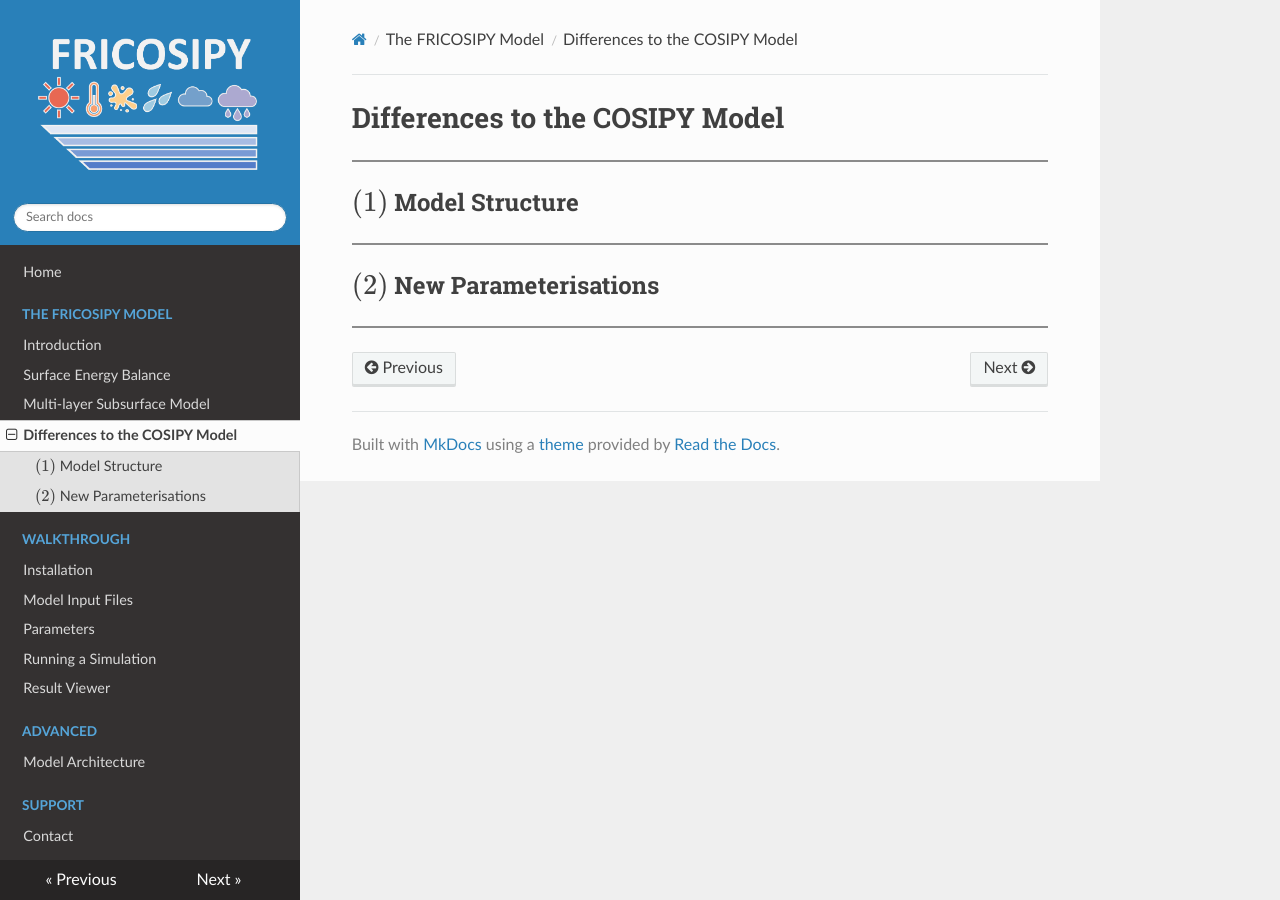
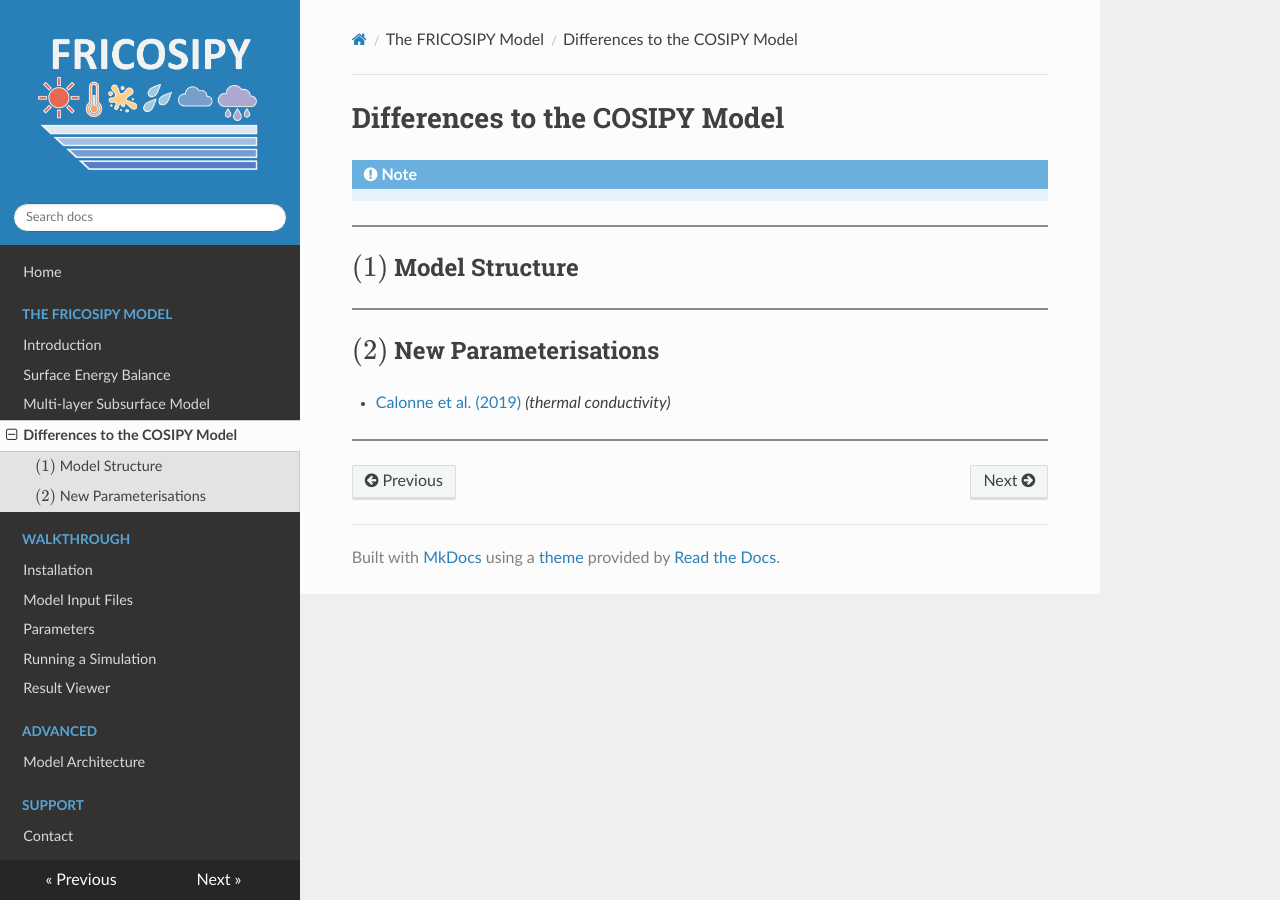
Before and after one commit to MarcusGastaldello/FRICOSIPY, an MkDocs documentation site: the page built from docs/differences.md, in a window 1280 px wide. Built offline with MkDocs 1.6.1, drawn with Linux system fonts in a browser that asks for light colours.

Commit message:
Update differences.md with new content
Added a note and new parameterisation reference to the document.

```diff
--- a/docs/differences.md
+++ b/docs/differences.md
@@ -6,6 +6,8 @@ og_description: Explanation of the differences between FRICOSIPY and the origina
 # Differences to the COSIPY Model
 
 
+
+!!! note
 
 
 
@@ -20,4 +22,8 @@ og_description: Explanation of the differences between FRICOSIPY and the origina
 
 ## $(2)$ New Parameterisations
 
+
+
+* [Calonne et al. (2019)](https://doi.org/10.1029/2019GL085228) *(thermal conductivity)*
+
 <hr style="height:2px; background-color:#8b8b8b; border:none;" />
```
